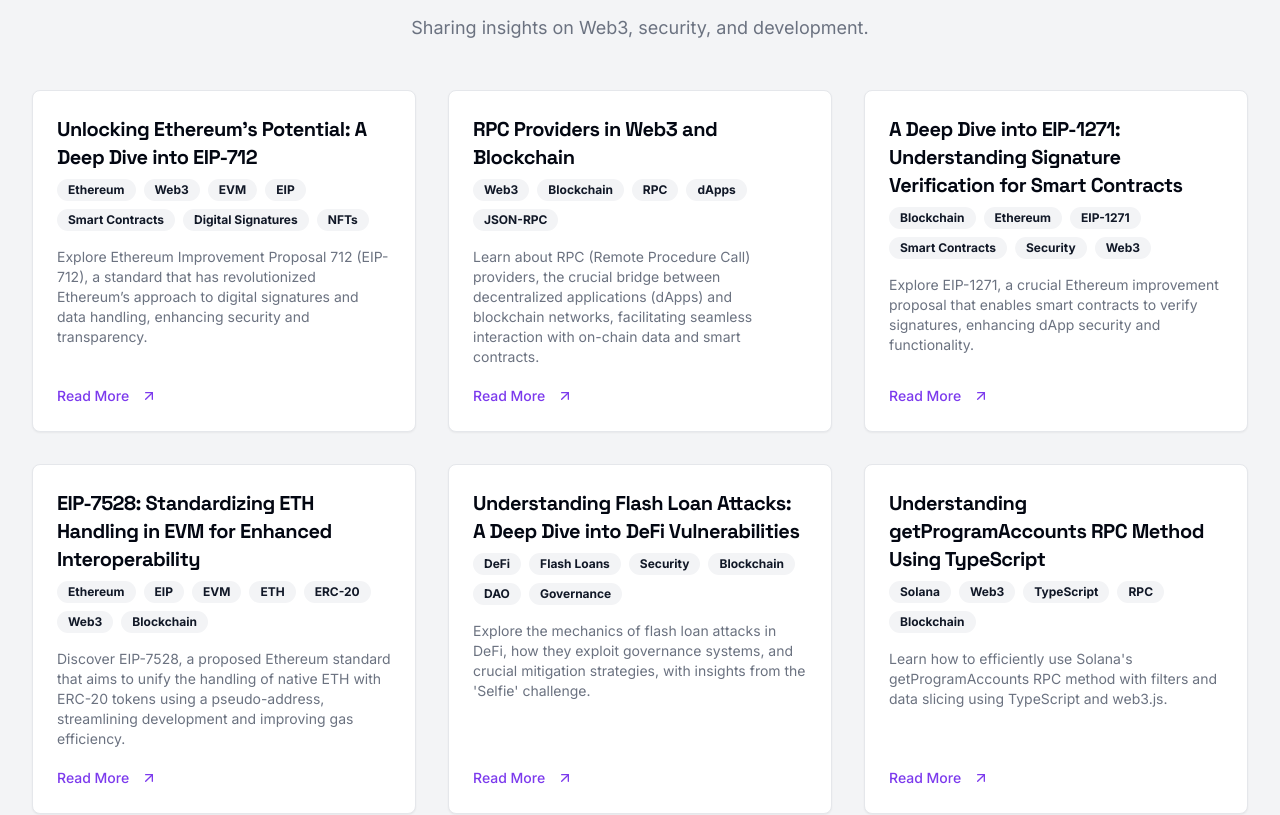
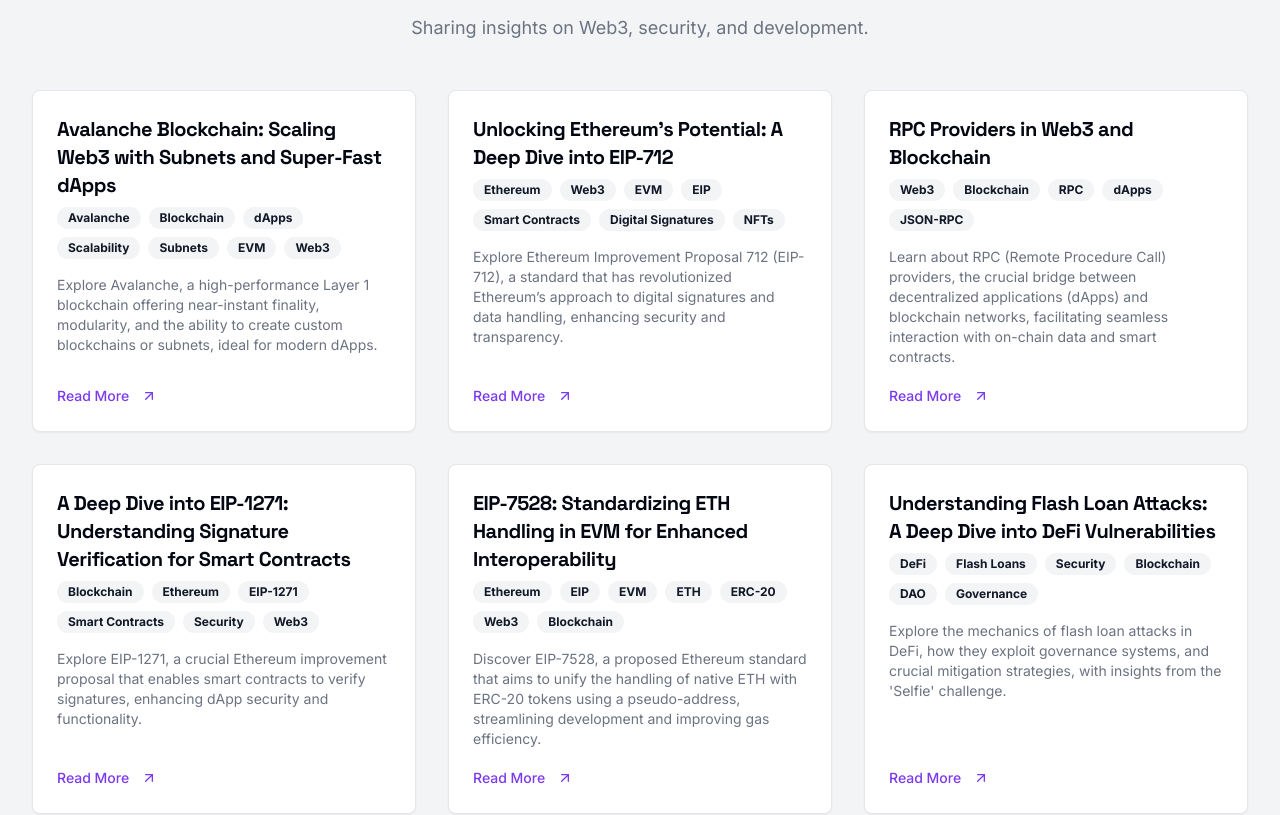
Before and after one commit to mishraji874/Portfolio, a Next.js app: page / in a window 1280 px wide. Shown: the part 8153-8968 px from the top of the page. Built offline with nearby package versions, Linux system fonts and the light colour scheme.

Commit message:
src/components/sections/blog.tsx avalance blog updated

```diff
--- a/src/components/sections/blog.tsx
+++ b/src/components/sections/blog.tsx
@@ -6,40 +6,80 @@
 
 const blogPosts = [
   {
+    title:
+      "Avalanche Blockchain: Scaling Web3 with Subnets and Super-Fast dApps",
+    description:
+      "Explore Avalanche, a high-performance Layer 1 blockchain offering near-instant finality, modularity, and the ability to create custom blockchains or subnets, ideal for modern dApps.",
+    url: "https://markdown-memoirs.vercel.app/blogs/avalance-blockchain",
+    tags: [
+      "Avalanche",
+      "Blockchain",
+      "dApps",
+      "Scalability",
+      "Subnets",
+      "EVM",
+      "Web3",
+    ],
+  },
+  {
     title: "Unlocking Ethereum’s Potential: A Deep Dive into EIP-712",
-    description: "Explore Ethereum Improvement Proposal 712 (EIP-712), a standard that has revolutionized Ethereum’s approach to digital signatures and data handling, enhancing security and transparency.",
+    description:
+      "Explore Ethereum Improvement Proposal 712 (EIP-712), a standard that has revolutionized Ethereum’s approach to digital signatures and data handling, enhancing security and transparency.",
     url: "https://markdown-memoirs.vercel.app/blogs/eip-712-deep-dive",
-    tags: ["Ethereum", "Web3", "EVM", "EIP", "Smart Contracts", "Digital Signatures", "NFTs"],
+    tags: [
+      "Ethereum",
+      "Web3",
+      "EVM",
+      "EIP",
+      "Smart Contracts",
+      "Digital Signatures",
+      "NFTs",
+    ],
   },
   {
     title: "RPC Providers in Web3 and Blockchain",
-    description: "Learn about RPC (Remote Procedure Call) providers, the crucial bridge between decentralized applications (dApps) and blockchain networks, facilitating seamless interaction with on-chain data and smart contracts.",
+    description:
+      "Learn about RPC (Remote Procedure Call) providers, the crucial bridge between decentralized applications (dApps) and blockchain networks, facilitating seamless interaction with on-chain data and smart contracts.",
     url: "https://markdown-memoirs.vercel.app/blogs/rpc-providers-web3-blockchain",
     tags: ["Web3", "Blockchain", "RPC", "dApps", "JSON-RPC"],
   },
   {
-    title: "A Deep Dive into EIP-1271: Understanding Signature Verification for Smart Contracts",
-    description: "Explore EIP-1271, a crucial Ethereum improvement proposal that enables smart contracts to verify signatures, enhancing dApp security and functionality.",
+    title:
+      "A Deep Dive into EIP-1271: Understanding Signature Verification for Smart Contracts",
+    description:
+      "Explore EIP-1271, a crucial Ethereum improvement proposal that enables smart contracts to verify signatures, enhancing dApp security and functionality.",
     url: "https://markdown-memoirs.vercel.app/blogs/eip-1271-deep-dive",
-    tags: ["Blockchain", "Ethereum", "EIP-1271", "Smart Contracts", "Security", "Web3"],
+    tags: [
+      "Blockchain",
+      "Ethereum",
+      "EIP-1271",
+      "Smart Contracts",
+      "Security",
+      "Web3",
+    ],
   },
   {
-    title: "EIP-7528: Standardizing ETH Handling in EVM for Enhanced Interoperability",
-    description: "Discover EIP-7528, a proposed Ethereum standard that aims to unify the handling of native ETH with ERC-20 tokens using a pseudo-address, streamlining development and improving gas efficiency.",
+    title:
+      "EIP-7528: Standardizing ETH Handling in EVM for Enhanced Interoperability",
+    description:
+      "Discover EIP-7528, a proposed Ethereum standard that aims to unify the handling of native ETH with ERC-20 tokens using a pseudo-address, streamlining development and improving gas efficiency.",
     url: "https://markdown-memoirs.vercel.app/blogs/eip-7528-eth-standardization",
     tags: ["Ethereum", "EIP", "EVM", "ETH", "ERC-20", "Web3", "Blockchain"],
   },
   {
-    title: "Understanding Flash Loan Attacks: A Deep Dive into DeFi Vulnerabilities",
-    description: "Explore the mechanics of flash loan attacks in DeFi, how they exploit governance systems, and crucial mitigation strategies, with insights from the 'Selfie' challenge.",
+    title:
+      "Understanding Flash Loan Attacks: A Deep Dive into DeFi Vulnerabilities",
+    description:
+      "Explore the mechanics of flash loan attacks in DeFi, how they exploit governance systems, and crucial mitigation strategies, with insights from the 'Selfie' challenge.",
     url: "https://markdown-memoirs.vercel.app/blogs/flash-loan-attacks",
-    tags: ["DeFi", "Flash Loans", "Security", "Blockchain", "DAO", "Governance"],
-  },
-  {
-    title: "Understanding getProgramAccounts RPC Method Using TypeScript",
-    description: "Learn how to efficiently use Solana's getProgramAccounts RPC method with filters and data slicing using TypeScript and web3.js.",
-    url: "https://markdown-memoirs.vercel.app/blogs/solana-getprogramaccounts-typescript",
-    tags: ["Solana", "Web3", "TypeScript", "RPC", "Blockchain"],
+    tags: [
+      "DeFi",
+      "Flash Loans",
+      "Security",
+      "Blockchain",
+      "DAO",
+      "Governance",
+    ],
   },
 ];
 
@@ -48,19 +88,28 @@
     <section id="blog" className="py-20 lg:py-32 bg-secondary">
       <div className="container mx-auto px-4 sm:px-6 lg:px-8">
         <div className="text-center mb-12">
-          <h2 className="text-3xl md:text-4xl font-bold font-headline">Latest Blog Posts</h2>
+          <h2 className="text-3xl md:text-4xl font-bold font-headline">
+            Latest Blog Posts
+          </h2>
           <p className="mt-4 max-w-2xl mx-auto text-lg text-muted-foreground">
             Sharing insights on Web3, security, and development.
           </p>
         </div>
         <div className="grid grid-cols-1 md:grid-cols-2 lg:grid-cols-3 gap-8">
           {blogPosts.map((post, index) => (
-            <Card key={index} className="transition-all duration-300 hover:shadow-primary/20 hover:shadow-lg hover:-translate-y-2 flex flex-col bg-card">
+            <Card
+              key={index}
+              className="transition-all duration-300 hover:shadow-primary/20 hover:shadow-lg hover:-translate-y-2 flex flex-col bg-card"
+            >
               <div className="p-6 flex flex-col flex-grow">
-                <CardTitle className="font-headline mb-2 text-xl">{post.title}</CardTitle>
+                <CardTitle className="font-headline mb-2 text-xl">
+                  {post.title}
+                </CardTitle>
                 <div className="flex flex-wrap gap-2 mb-4">
-                  {post.tags.map(tag => (
-                    <Badge key={tag} variant="secondary">{tag}</Badge>
+                  {post.tags.map((tag) => (
+                    <Badge key={tag} variant="secondary">
+                      {tag}
+                    </Badge>
                   ))}
                 </div>
                 <CardContent className="p-0 text-muted-foreground flex-grow mb-4">
@@ -68,7 +117,11 @@
                 </CardContent>
                 <div className="mt-auto">
                   <Button asChild variant="link" className="p-0 h-auto">
-                        <Link href={post.url} target="_blank" rel="noopener noreferrer">
+                    <Link
+                      href={post.url}
+                      target="_blank"
+                      rel="noopener noreferrer"
+                    >
                       Read More <ArrowUpRight className="ml-1 h-4 w-4" />
                     </Link>
                   </Button>
@@ -78,8 +131,16 @@
           ))}
         </div>
         <div className="text-center mt-10">
-              <Button size="lg" asChild className="bg-primary hover:bg-primary/90 text-primary-foreground shadow-md transition-all hover:shadow-lg transform hover:scale-105">
-                <Link href="https://markdown-memoirs.vercel.app/" target="_blank" rel="noopener noreferrer">
+          <Button
+            size="lg"
+            asChild
+            className="bg-primary hover:bg-primary/90 text-primary-foreground shadow-md transition-all hover:shadow-lg transform hover:scale-105"
+          >
+            <Link
+              href="https://markdown-memoirs.vercel.app/"
+              target="_blank"
+              rel="noopener noreferrer"
+            >
               View All Articles <ArrowRight className="ml-2 h-5 w-5" />
             </Link>
           </Button>
```
Lines whose indentation alone changed are shown as unchanged.
